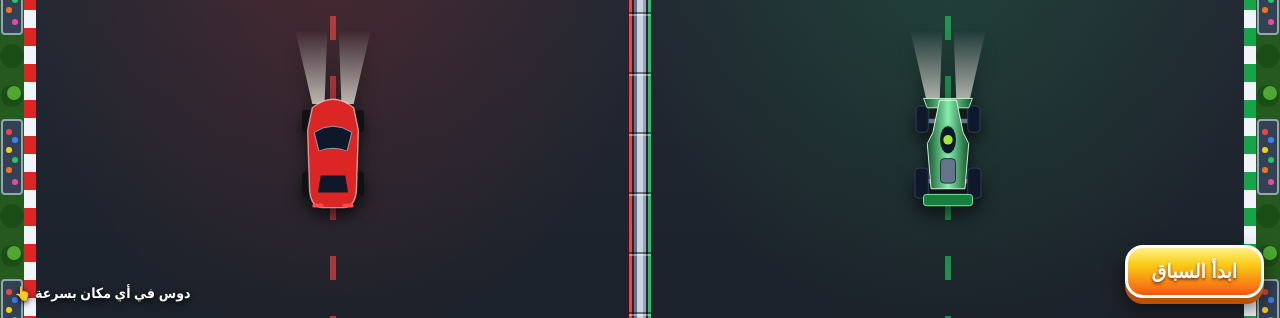
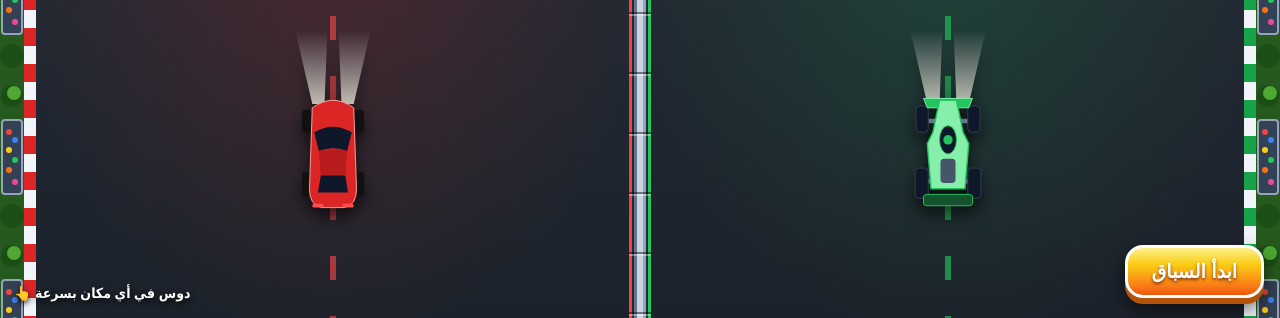
Before and after one commit to essam124za-sys/rps-online, a website: page public/race.html in a window 1280 px wide. Shown: the part 482-800 px from the top of the page. Drawn offline with Linux system fonts and the light colour scheme.

Commit message:
Update race.html

```diff
--- a/public/race.html
+++ b/public/race.html
@@ -55,8 +55,6 @@ html,body{margin:0;width:100%;height:100%;overflow:hidden;background:#0b1633;fon
 #hint{direction:rtl;position:absolute;left:14px;bottom:16px;z-index:13;color:#fff;font-size:14px;font-weight:900;text-shadow:0 2px 6px #000;pointer-events:none}
 .sp{position:fixed;width:7px;height:7px;border-radius:50%;background:radial-gradient(circle,#fff,#facc15,#f97316);pointer-events:none;z-index:99;animation:fly .4s ease-out forwards}
 @keyframes fly{to{transform:translate(var(--x),var(--y)) scale(0);opacity:0}}
-
-/* ===== نافذة الجراج ===== */
 .modal{position:fixed;inset:0;z-index:50;background:rgba(7,13,30,.92);backdrop-filter:blur(4px);display:flex;flex-direction:column;padding:12px;color:#fff}
 .modal[hidden]{display:none!important}
 .m-head{display:flex;align-items:center;justify-content:space-between;background:linear-gradient(180deg,#213d7a,#12244d);border:2px solid #35589e;border-radius:16px;padding:10px 14px;margin-bottom:10px}
@@ -65,9 +63,10 @@ html,body{margin:0;width:100%;height:100%;overflow:hidden;background:#0b1633;fon
 #glist{flex:1;overflow-y:auto;display:grid;gap:10px;padding-bottom:12px}
 .gcard{display:flex;align-items:center;gap:12px;background:linear-gradient(180deg,#162954,#0e1b38);border:2px solid #2e4d8f;border-radius:16px;padding:10px 12px}
 .gcard.sel{border-color:#facc15;box-shadow:0 0 14px rgba(250,204,21,.35)}
-.gpreview{width:46px;height:74px;display:grid;place-items:center;flex:none}
+.gpreview{width:46px;height:78px;display:grid;place-items:center;flex:none}
 .ginfo{flex:1}
 .gname{font-size:17px;font-weight:900;display:flex;align-items:center;gap:6px}
+.gtag{font-size:11px;background:rgba(255,255,255,.12);color:#cbd5e1;padding:2px 7px;border-radius:8px;font-weight:700}
 .sbar{height:8px;background:#081024;border:1px solid #35589e;border-radius:8px;overflow:hidden;margin:6px 0}
 .sbar i{display:block;height:100%;background:linear-gradient(90deg,#f97316,#facc15)}
 .gspd{font-size:12px;color:#93c5fd;font-weight:700}
@@ -103,27 +102,7 @@ html,body{margin:0;width:100%;height:100%;overflow:hidden;background:#0b1633;fon
     <div class="lane ai-lane">
       <div class="dash"></div>
       <div class="badge g">🤖 الكمبيوتر</div>
-      <div class="car" id="aiCar">
-        <svg viewBox="0 0 72 136" width="68" height="128" style="overflow:visible">
-          <defs>
-            <linearGradient id="bm2" x1="0" y1="1" x2="0" y2="0"><stop offset="0%" stop-color="#fffbeb" stop-opacity=".7"/><stop offset="100%" stop-color="#fff" stop-opacity="0"/></linearGradient>
-            <linearGradient id="gb" x1="0" y1="0" x2="1" y2="0"><stop offset="0%" stop-color="#14532d"/><stop offset="50%" stop-color="#86efac"/><stop offset="100%" stop-color="#14532d"/></linearGradient>
-          </defs>
-          <polygon points="14,16 -4,-62 30,-62 27,16" fill="url(#bm2)"/>
-          <polygon points="45,16 42,-62 76,-62 58,16" fill="url(#bm2)"/>
-          <path d="M14 34L58 34M14 98L58 98" stroke="#64748b" stroke-width="5"/>
-          <rect x="2" y="18" width="13" height="28" rx="4" fill="#0f172a" stroke="#334155"/>
-          <rect x="57" y="18" width="13" height="28" rx="4" fill="#0f172a" stroke="#334155"/>
-          <rect x="1" y="84" width="14" height="32" rx="4" fill="#0f172a" stroke="#334155"/>
-          <rect x="57" y="84" width="14" height="32" rx="4" fill="#0f172a" stroke="#334155"/>
-          <path d="M10 10L62 10 58 20 14 20Z" fill="url(#gb)" stroke="#bbf7d0"/>
-          <path d="M27 12L45 12 52 46 58 58 54 106 18 106 14 58 20 46Z" fill="url(#gb)" stroke="#dcfce7"/>
-          <ellipse cx="36" cy="54" rx="9" ry="15" fill="#0f172a" stroke="#4ade80"/>
-          <circle cx="36" cy="54" r="5" fill="#a3e635"/>
-          <rect x="28" y="74" width="16" height="26" rx="4" fill="#64748b" stroke="#1e293b"/>
-          <rect x="10" y="112" width="52" height="12" rx="3" fill="#15803d" stroke="#86efac"/>
-        </svg>
-      </div>
+      <div class="car" id="aiCar"></div>
     </div>
     <div class="curb r"></div>
     <div class="side"><div class="side-in"></div></div>
@@ -135,7 +114,6 @@ html,body{margin:0;width:100%;height:100%;overflow:hidden;background:#0b1633;fon
   </div>
 </div>
 
-<!-- نافذة الجراج -->
 <div class="modal" id="garageModal" hidden>
   <div class="m-head">
     <h2>🚗 الجراج</h2>
@@ -147,14 +125,39 @@ html,body{margin:0;width:100%;height:100%;overflow:hidden;background:#0b1633;fon
 
 <script>
 const CARS=[
-  {n:"عربيتي",p:0,c:"#dc2626",st:"",s:1},
-  {n:"الشهاب",p:5,c:"#2563eb",st:"",s:1.12},
-  {n:"الصقر",p:10,c:"#eab308",st:"",s:1.25},
-  {n:"النمر",p:15,c:"#7c3aed",st:"",s:1.38},
-  {n:"الفهد",p:20,c:"#f97316",st:"#fff",s:1.52},
-  {n:"البرق",p:25,c:"#94a3b8",st:"#38bdf8",s:1.68},
-  {n:"الأسطورة",p:30,c:"#111827",st:"#facc15",s:1.85}
+  {n:"عربيتي",t:"سيدان",p:0,s:1,type:"sedan"},
+  {n:"الشهاب",t:"مطاردة",p:5,s:1.12,type:"police"},
+  {n:"الصقر",t:"عضلات",p:10,s:1.25,type:"muscle"},
+  {n:"النمر",t:"دفع رباعي",p:15,s:1.38,type:"pickup"},
+  {n:"الفهد",t:"سوبر كار",p:20,s:1.52,type:"super"},
+  {n:"البرق",t:"فورمولا",p:25,s:1.68,type:"f1"},
+  {n:"الأسطورة",t:"هايبر",p:30,s:1.85,type:"hyper"}
 ];
+
+function getCarSVG(type,w,h,beam,ai){
+  const id="b"+Math.random().toString(36).slice(2,6);
+  const bm=beam?`<defs><linearGradient id="${id}" x1="0" y1="1" x2="0" y2="0"><stop offset="0%" stop-color="#fffbeb" stop-opacity=".72"/><stop offset="100%" stop-color="#fff" stop-opacity="0"/></linearGradient></defs><polygon points="14,16 -4,-62 30,-62 27,16" fill="url(#${id})"/><polygon points="45,16 42,-62 76,-62 58,16" fill="url(#${id})"/>`:"";
+  const wh=`<rect x="3" y="22" width="10" height="24" rx="4" fill="#111"/><rect x="59" y="22" width="10" height="24" rx="4" fill="#111"/><rect x="3" y="88" width="10" height="26" rx="4" fill="#111"/><rect x="59" y="88" width="10" height="26" rx="4" fill="#111"/>`;
+  let body="";
+  if(type==="sedan"){
+    body=wh+`<path d="M14 20Q36 4 58 20L61 106Q61 124 48 126L24 126Q11 124 11 106Z" fill="#dc2626" stroke="#fca5a5"/><path d="M16 46Q36 34 56 46L51 66Q36 60 21 66Z" fill="#0f172a"/><path d="M21 66Q36 62 51 66L49 92Q36 96 23 92Z" fill="#b91c1c"/><path d="M23 92L49 92 52 110 20 110Z" fill="#0f172a"/><rect x="14" y="122" width="12" height="4" rx="2" fill="#ff4d4d"/><rect x="46" y="122" width="12" height="4" rx="2" fill="#ff4d4d"/>`;
+  }else if(type==="police"){
+    body=wh+`<path d="M14 18Q36 2 58 18L62 108Q62 125 48 127L24 127Q10 125 10 108Z" fill="#1d4ed8" stroke="#93c5fd"/><rect x="12" y="54" width="48" height="44" rx="4" fill="#f8fafc"/><path d="M16 42Q36 30 56 42L51 60Q36 55 21 60Z" fill="#0f172a"/><path d="M22 94L50 94 53 112 19 112Z" fill="#0f172a"/><rect x="20" y="68" width="15" height="6" rx="2" fill="#ef4444"/><rect x="37" y="68" width="15" height="6" rx="2" fill="#38bdf8"/><rect x="33" y="68" width="6" height="6" fill="#fff"/>`;
+  }else if(type==="muscle"){
+    body=`<rect x="2" y="20" width="11" height="25" rx="3" fill="#111"/><rect x="59" y="20" width="11" height="25" rx="3" fill="#111"/><rect x="1" y="84" width="12" height="29" rx="3" fill="#111"/><rect x="59" y="84" width="12" height="29" rx="3" fill="#111"/><path d="M11 14L61 14 64 122 8 122Z" rx="6" fill="#eab308" stroke="#fef08a"/><rect x="24" y="14" width="8" height="108" fill="#1e293b"/><rect x="40" y="14" width="8" height="108" fill="#1e293b"/><rect x="28" y="24" width="16" height="18" rx="3" fill="#94a3b8" stroke="#0f172a"/><path d="M15 52L57 52 53 70 19 70Z" fill="#0f172a"/><path d="M20 94L52 94 55 110 17 110Z" fill="#0f172a"/><rect x="9" y="118" width="54" height="6" rx="2" fill="#0f172a"/>`;
+  }else if(type==="pickup"){
+    body=`<rect x="1" y="18" width="13" height="28" rx="4" fill="#090d16" stroke="#475569"/><rect x="58" y="18" width="13" height="28" rx="4" fill="#090d16" stroke="#475569"/><rect x="1" y="84" width="13" height="28" rx="4" fill="#090d16" stroke="#475569"/><rect x="58" y="84" width="13" height="28" rx="4" fill="#090d16" stroke="#475569"/><rect x="11" y="12" width="50" height="114" rx="8" fill="#7c3aed" stroke="#c4b5fd"/><rect x="16" y="72" width="40" height="46" rx="4" fill="#2e1065" stroke="#5b21b6" stroke-width="2"/><path d="M16 40L56 40 53 56 19 56Z" fill="#0f172a"/><rect x="18" y="56" width="36" height="16" rx="2" fill="#6d28d9"/><rect x="16" y="70" width="40" height="4" fill="#e2e8f0"/>`;
+  }else if(type==="super"){
+    body=wh+`<path d="M22 10L50 10 64 46 62 114 48 126 24 126 10 114 8 46Z" fill="#f97316" stroke="#fed7aa"/><path d="M11 54L18 66 15 92 10 86Z" fill="#1e293b"/><path d="M61 54L54 66 57 92 62 86Z" fill="#1e293b"/><path d="M18 38Q36 22 54 38L49 64Q36 58 23 64Z" fill="#0f172a" stroke="#fff"/><path d="M23 70L49 70 46 108 26 108Z" fill="#1e293b"/><path d="M26 76H46M26 84H46M26 92H46" stroke="#f97316" stroke-width="2"/><rect x="12" y="118" width="48" height="6" rx="2" fill="#0f172a"/>`;
+  }else if(type==="f1"){
+    const c1=ai?"#22c55e":"#38bdf8",c2=ai?"#14532d":"#0284c7",bd=ai?"#86efac":"#e2e8f0";
+    body=`<path d="M14 34L58 34M14 98L58 98" stroke="#64748b" stroke-width="5"/><rect x="2" y="18" width="13" height="28" rx="4" fill="#0f172a" stroke="#334155"/><rect x="57" y="18" width="13" height="28" rx="4" fill="#0f172a" stroke="#334155"/><rect x="1" y="84" width="14" height="32" rx="4" fill="#0f172a" stroke="#334155"/><rect x="57" y="84" width="14" height="32" rx="4" fill="#0f172a" stroke="#334155"/><path d="M10 10L62 10 58 20 14 20Z" fill="${c1}" stroke="${bd}"/><path d="M27 12L45 12 52 46 58 58 54 106 18 106 14 58 20 46Z" fill="${bd}" stroke="${c1}" stroke-width="1.5"/><ellipse cx="36" cy="54" rx="9" ry="15" fill="#0f172a" stroke="${c1}"/><circle cx="36" cy="54" r="5" fill="${c1}"/><rect x="28" y="74" width="16" height="26" rx="4" fill="#475569"/><rect x="10" y="112" width="52" height="12" rx="3" fill="${c2}" stroke="${c1}"/>`;
+  }else if(type==="hyper"){
+    body=wh+`<path d="M36 4L54 24 64 56 60 124 46 116 36 124 26 116 12 124 8 56 18 24Z" fill="#090d16" stroke="#facc15" stroke-width="1.5"/><path d="M36 8L46 34 36 44 26 34Z" fill="#facc15" opacity=".85"/><path d="M19 46Q36 32 53 46L47 68Q36 62 25 68Z" fill="#1e293b" stroke="#facc15"/><path d="M12 76L6 124 16 118Z" fill="#facc15"/><path d="M60 76L66 124 56 118Z" fill="#facc15"/><circle cx="36" cy="118" r="6" fill="#f97316"/>`;
+  }
+  return `<svg viewBox="0 0 72 136" width="${w}" height="${h}" style="overflow:visible">${bm}${body}</svg>`;
+}
+
 let coins=+(localStorage.getItem("race_coins")||60);
 let owned=JSON.parse(localStorage.getItem("race_owned")||"[0]");
 let sel=+(localStorage.getItem("race_car")||0);
@@ -168,33 +171,14 @@ function saveGarage(){
   document.getElementById("gCoins").textContent=coins;
 }
 
-function carSVG(car,w,h,beam){
-  const id="c"+Math.random().toString(36).slice(2,6);
-  return `<svg viewBox="0 0 72 136" width="${w}" height="${h}" style="overflow:visible">
-    <defs><linearGradient id="b${id}" x1="0" y1="1" x2="0" y2="0"><stop offset="0%" stop-color="#fffbeb" stop-opacity=".7"/><stop offset="100%" stop-color="#fff" stop-opacity="0"/></linearGradient></defs>
-    ${beam?`<polygon points="14,16 -4,-62 30,-62 27,16" fill="url(#b${id})"/><polygon points="45,16 42,-62 76,-62 58,16" fill="url(#b${id})"/>`:""}
-    <rect x="3" y="22" width="10" height="24" rx="4" fill="#111"/>
-    <rect x="59" y="22" width="10" height="24" rx="4" fill="#111"/>
-    <rect x="3" y="88" width="10" height="26" rx="4" fill="#111"/>
-    <rect x="59" y="88" width="10" height="26" rx="4" fill="#111"/>
-    <path d="M14 20Q36 2 58 20L63 44 61 104Q61 124 48 126L24 126Q11 124 11 104L9 44Z" fill="${car.c}" stroke="rgba(255,255,255,.55)" stroke-width="1.5"/>
-    ${car.st?`<rect x="32" y="10" width="8" height="114" rx="2" fill="${car.st}" opacity=".9"/>`:""}
-    <path d="M16 46Q36 33 56 46L51 66Q36 60 21 66Z" fill="#0f172a" stroke="#94a3b8"/>
-    <path d="M21 66Q36 62 51 66L49 92Q36 96 23 92Z" fill="${car.c}" opacity=".85"/>
-    <path d="M23 92L49 92 52 110 20 110Z" fill="#0f172a"/>
-    <rect x="14" y="122" width="12" height="4" rx="2" fill="#ff4d4d"/>
-    <rect x="46" y="122" width="12" height="4" rx="2" fill="#ff4d4d"/>
-  </svg>`;
-}
-
 function applyCar(){
-  document.getElementById("pCar").innerHTML=carSVG(CARS[sel],68,128,true);
+  document.getElementById("pCar").innerHTML=getCarSVG(CARS[sel].type,68,128,true,false);
+  document.getElementById("aiCar").innerHTML=getCarSVG("f1",68,128,true,true);
 }
 
 function renderGarage(){
   document.getElementById("gCoins").textContent=coins;
-  const list=document.getElementById("glist");
-  list.innerHTML=CARS.map((c,i)=>{
+  document.getElementById("glist").innerHTML=CARS.map((c,i)=>{
     const has=owned.includes(i),isSel=sel===i;
     const pct=Math.round(((c.s-0.8)/1.1)*100);
     let btn="";
@@ -202,9 +186,9 @@ function renderGarage(){
     else if(has) btn=`<button class="gbtn use" onclick="pickCar(${i})">اختيار</button>`;
     else btn=`<button class="gbtn buy" ${coins<c.p?"disabled":""} onclick="buyCar(${i})">شراء (${c.p} 🪙)</button>`;
     return `<div class="gcard ${isSel?"sel":""}">
-      <div class="gpreview">${carSVG(c,40,72,false)}</div>
+      <div class="gpreview">${getCarSVG(c.type,42,76,false,false)}</div>
       <div class="ginfo">
-        <div class="gname">${c.n}</div>
+        <div class="gname">${c.n} <span class="gtag">${c.t}</span></div>
         <div class="sbar"><i style="width:${pct}%"></i></div>
         <div class="gspd">السرعة: ${Math.round(c.s*100)}%</div>
       </div>
```
